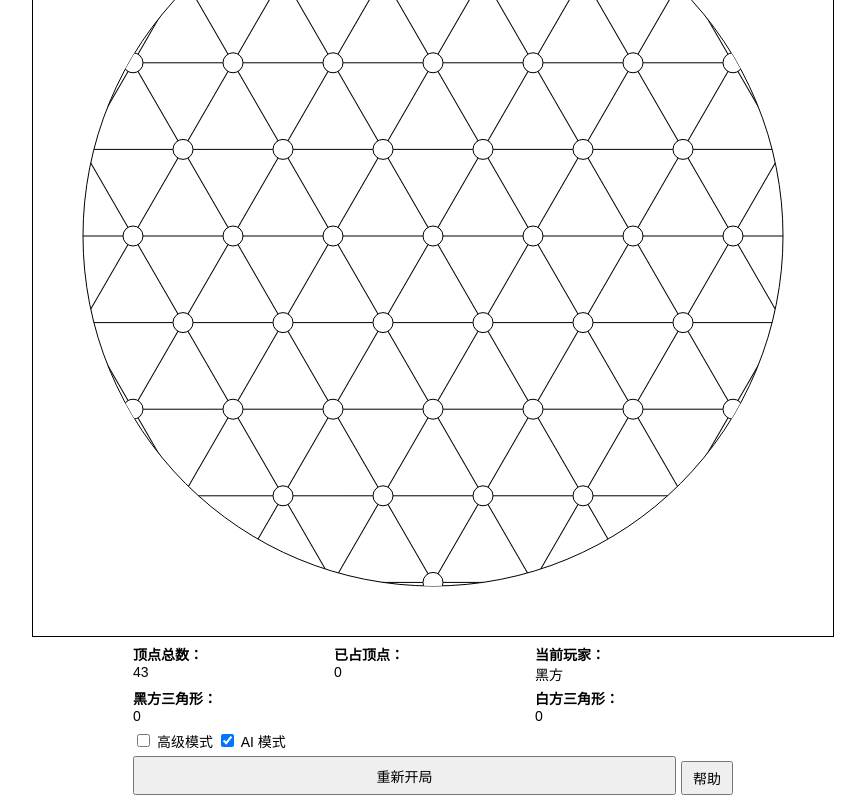
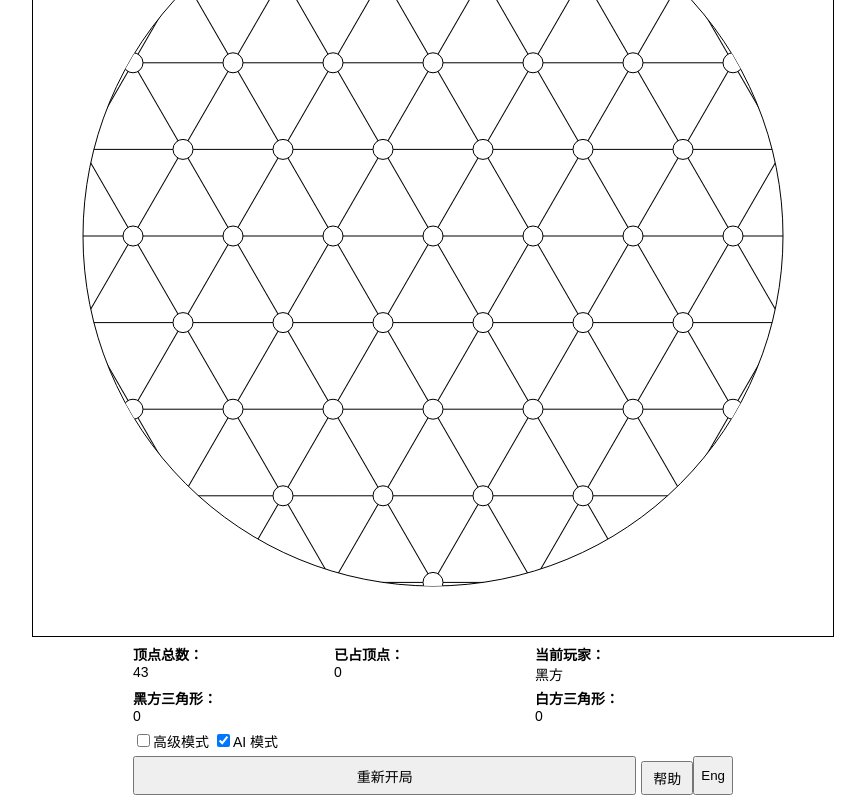
Before and after one commit to bones7456/bones7456, a plain HTML site: page triangle_chess/index.html in a window 1280 px wide. Both pictures are taken after a click on the button "重新开局". Shown: the part 170-970 px from the top of the page, without its empty margins (207-1072 px from the left). Drawn offline with Linux system fonts and the light colour scheme.

Commit message:
添加 Eng 支持

```diff
--- a/triangle_chess/game.js
+++ b/triangle_chess/game.js
@@ -1,7 +1,64 @@
 (function(){
     const canvas = document.getElementById('gameCanvas');
     const ctx = canvas.getContext('2d');
-
+    const languageConfig = {
+        cn: {
+            restartButton: "重新开局",
+            helpButton: "帮助",
+            languageToggle: "Eng",
+            currentPlayer: "当前玩家：",
+            black: "黑方",
+            white: "白方",
+            verticesCount: "顶点总数：",
+            occupiedCount: "已占顶点：",
+            blackTriangles: "黑方三角形：",
+            whiteTriangles: "白方三角形：",
+            advancedMode: "高级模式",
+            aiMode: "AI 模式",
+            gameOver: "游戏结束！",
+            blackTrianglesCount: "黑方组成的正三角形数量：",
+            whiteTrianglesCount: "白方组成的正三角形数量：",
+            blackWins: "黑方获胜！",
+            whiteWins: "白方获胜！",
+            draw: "平局！",
+            confirmRestart: "游戏正在进行中,确定要重新开始吗?",
+            verticesTotal: "顶点总数：",
+            occupiedVertices: "已占顶点：",
+            currentPlayerLabel: "当前玩家：",
+            blackTrianglesLabel: "黑方三角形：",
+            whiteTrianglesLabel: "白方三角形：",
+            gameTitle: "双人棋类游戏棋盘"
+        },
+        en: {
+            restartButton: "Restart",
+            helpButton: "Help",
+            languageToggle: "中文",
+            currentPlayer: "Current Player: ",
+            black: "Black",
+            white: "White",
+            verticesCount: "Total Vertices: ",
+            occupiedCount: "Occupied Vertices: ",
+            blackTriangles: "Black Triangles: ",
+            whiteTriangles: "White Triangles: ",
+            advancedMode: "Advanced Mode",
+            aiMode: "AI Mode",
+            gameOver: "Game Over!",
+            blackTrianglesCount: "Black's equilateral triangles: ",
+            whiteTrianglesCount: "White's equilateral triangles: ",
+            blackWins: "Black Wins!",
+            whiteWins: "White Wins!",
+            draw: "It's a Draw!",
+            confirmRestart: "Game in progress. Are you sure you want to restart?",
+            verticesTotal: "Total Vertices: ",
+            occupiedVertices: "Occupied Vertices: ",
+            currentPlayerLabel: "Current Player: ",
+            blackTrianglesLabel: "Black Triangles: ",
+            whiteTrianglesLabel: "White Triangles: ",
+            gameTitle: "Two-Player Chess Game Board"
+        }
+    };
+    let currentLanguage = 'cn';
+    let lang = languageConfig[currentLanguage];
     let width, height, centerX, centerY, sideLength, circleDiameter, circleRadius;
 
     // 初始化 AI 模式
@@ -213,7 +270,7 @@
 
         // 切换玩家
         currentPlayer = currentPlayer === 'black' ? 'white' : 'black';
-        currentPlayerElement.textContent = currentPlayer === 'black' ? '黑方' : '白方';
+        currentPlayerElement.textContent = languageConfig[currentLanguage][currentPlayer];
 
         // 在人类玩家下棋后,如果 AI 模式开启,则触发 AI 下棋
         if (aiMode && currentPlayer === 'white') {
@@ -268,21 +325,19 @@
 
     // 游戏结束处理函数
     function endGame() {
-        // 统计结果已在 updateTriangleCounts 中更新
+        const lang = languageConfig[currentLanguage];
         const blackTriangles = parseInt(blackTrianglesElement.textContent, 10);
         const whiteTriangles = parseInt(whiteTrianglesElement.textContent, 10);
 
-        // 准备结果消息
-        let resultMessage = `游戏结束！\n黑方组成的正三角形数量：${blackTriangles}\n白方组成的正三角形数量：${whiteTriangles}\n`;
+        let resultMessage = `${lang.gameOver}\n${lang.blackTrianglesCount}${blackTriangles}\n${lang.whiteTrianglesCount}${whiteTriangles}\n`;
         if (blackTriangles > whiteTriangles) {
-            resultMessage += '黑方获胜！';
+            resultMessage += lang.blackWins;
         } else if (whiteTriangles > blackTriangles) {
-            resultMessage += '白方获胜！';
+            resultMessage += lang.whiteWins;
         } else {
-            resultMessage += '平局！';
+            resultMessage += lang.draw;
         }
 
-        // 更新并显示结果元素
         const resultElement = document.getElementById('gameResult');
         resultElement.textContent = resultMessage;
         resultElement.style.display = 'block';
@@ -393,7 +448,7 @@
         // 更新显示信息
         verticesCountElement.textContent = vertices.length.toString();
         occupiedCountElement.textContent = '0';
-        currentPlayerElement.textContent = '黑方';
+        currentPlayerElement.textContent = languageConfig[currentLanguage].black;
         blackTrianglesElement.textContent = '0';
         whiteTrianglesElement.textContent = '0';
 
@@ -408,6 +463,7 @@
         }
 
         advancedModeCheckbox.disabled = false;
+        updateUILanguage();
     }
 
     function drawBoard() {
@@ -432,7 +488,6 @@
     resizeCanvas();
 
     function makeAIMove() {
-        console.log('AI 下棋');
         // 获取所有可用的落子位置
         const availablePositions = vertices.filter(vertex => {
             const key = `${vertex.x},${vertex.y}`;
@@ -516,7 +571,7 @@
 
         // 切换回人类玩家
         currentPlayer = 'black';
-        currentPlayerElement.textContent = '黑方';
+        currentPlayerElement.textContent = lang[currentPlayer];
     }
 
     // 添加 redrawAllStones 函数
@@ -526,4 +581,51 @@
             drawStone(x, y, occupied[key]);
         }
     }
+
+    // 添加语言切换函数
+    function toggleLanguage() {
+        currentLanguage = currentLanguage === 'cn' ? 'en' : 'cn';
+        lang = languageConfig[currentLanguage];
+        updateUILanguage();
+    }
+
+    // 更新UI语言
+    function updateUILanguage() {
+        document.getElementById('restartButton').textContent = lang.restartButton;
+        document.getElementById('helpButton').textContent = lang.helpButton;
+        document.getElementById('languageToggle').textContent = lang.languageToggle;
+
+        document.getElementById('advancedMode-label').textContent = lang.advancedMode;
+        document.getElementById('aiMode-label').textContent = lang.aiMode;
+
+        document.querySelector('#debugInfo p:nth-child(1) strong').textContent = lang.verticesTotal;
+        document.querySelector('#debugInfo p:nth-child(2) strong').textContent = lang.occupiedVertices;
+        document.querySelector('#debugInfo p:nth-child(3) strong').textContent = lang.currentPlayerLabel;
+        document.querySelector('#debugInfo p:nth-child(4) strong').textContent = lang.blackTrianglesLabel;
+        document.querySelector('#debugInfo p:nth-child(5) strong').textContent = lang.whiteTrianglesLabel;
+
+        // 更新当前玩家显示
+        currentPlayerElement.textContent = `${lang[currentPlayer]}`;
+
+        // 更新页面标题
+        document.title = lang.gameTitle;
+
+        // 切换帮助模态框内容
+        document.getElementById('rulesCN').style.display = currentLanguage === 'cn' ? 'block' : 'none';
+        document.getElementById('rulesEN').style.display = currentLanguage === 'en' ? 'block' : 'none';
+    }
+
+    // 添加语言切换按钮的事件监听器
+    document.getElementById('languageToggle').addEventListener('click', toggleLanguage);
+
+    // 修改重新开局按钮的事件监听器以支持多语言
+    restartButton.addEventListener('click', function() {
+        if (Object.keys(occupied).length > 0) {
+            if (confirm(languageConfig[currentLanguage].confirmRestart)) {
+                initializeGame();
+            }
+        } else {
+            initializeGame();
+        }
+    });
 })();
--- a/triangle_chess/index.html
+++ b/triangle_chess/index.html
@@ -139,22 +139,23 @@
         </div>
         <div class="checkbox-container">
             <label>
-                <input type="checkbox" id="advancedMode"> 高级模式
+                <input type="checkbox" id="advancedMode"><span id="advancedMode-label">高级模式</span>
             </label>
             <label>
-                <input type="checkbox" id="aiMode" checked> AI 模式
+                <input type="checkbox" id="aiMode" checked><span id="aiMode-label">AI 模式</span>
             </label>
         </div>
         <div class="button-container">
             <button id="restartButton">重新开局</button>
             <button id="helpButton">帮助</button>
+            <button id="languageToggle">English</button>
         </div>
     </div>
 </div>
 <div id="gameResult"></div>
 
 <div id="helpModal">
-    <div class="modal-content">
+    <div class="modal-content" id="rulesCN">
         <span class="close">&times;</span>
         <h2>游戏规则</h2>
         <p>1. 游戏在六边形棋盘上进行,玩家轮流在交叉点上放置棋子。</p>
@@ -164,7 +165,19 @@
         <p>5. 形成最多等边三角形的玩家获胜。</p>
         <p>6. 在AI模式下,玩家执黑棋,与电脑对弈。</p>
         <p>7. 高级模式允许计算任意角度的等边三角形。</p>
-        <a href="https://github.com/bones7456/something/tree/main/triangle_chess">code@github</a>
+        <a href="https://github.com/bones7456/something/tree/main/triangle_chess"> github </a>
+    </div>
+    <div class="modal-content" id="rulesEN" style="display: none;">
+        <span class="close">&times;</span>
+        <h2>Game Rules</h2>
+        <p>1. The game is played on a hexagonal board, with players taking turns placing pieces on intersections.</p>
+        <p>2. Black moves first, followed by alternating turns.</p>
+        <p>3. The goal is to form as many equilateral triangles as possible by placing pieces.</p>
+        <p>4. The game ends when all intersections are occupied.</p>
+        <p>5. The player who forms the most equilateral triangles wins.</p>
+        <p>6. In AI mode, the player controls black pieces against the computer.</p>
+        <p>7. Advanced mode allows counting triangles at any angle.</p>
+        <a href="https://github.com/bones7456/something/tree/main/triangle_chess"> github </a>
     </div>
 </div>
 
@@ -178,6 +191,7 @@
 
     // 获取 <span> 元素，用于关闭模态框
     var span = document.getElementsByClassName("close")[0];
+    var span_en = document.getElementsByClassName("close")[1];
 
     // 点击按钮打开模态框
     btn.onclick = function() {
@@ -185,7 +199,7 @@
     }
 
     // 点击 <span> (x), 关闭模态框
-    span.onclick = function() {
+    span.onclick = span_en.onclick = function() {
         modal.style.display = "none";
     }
 
```
